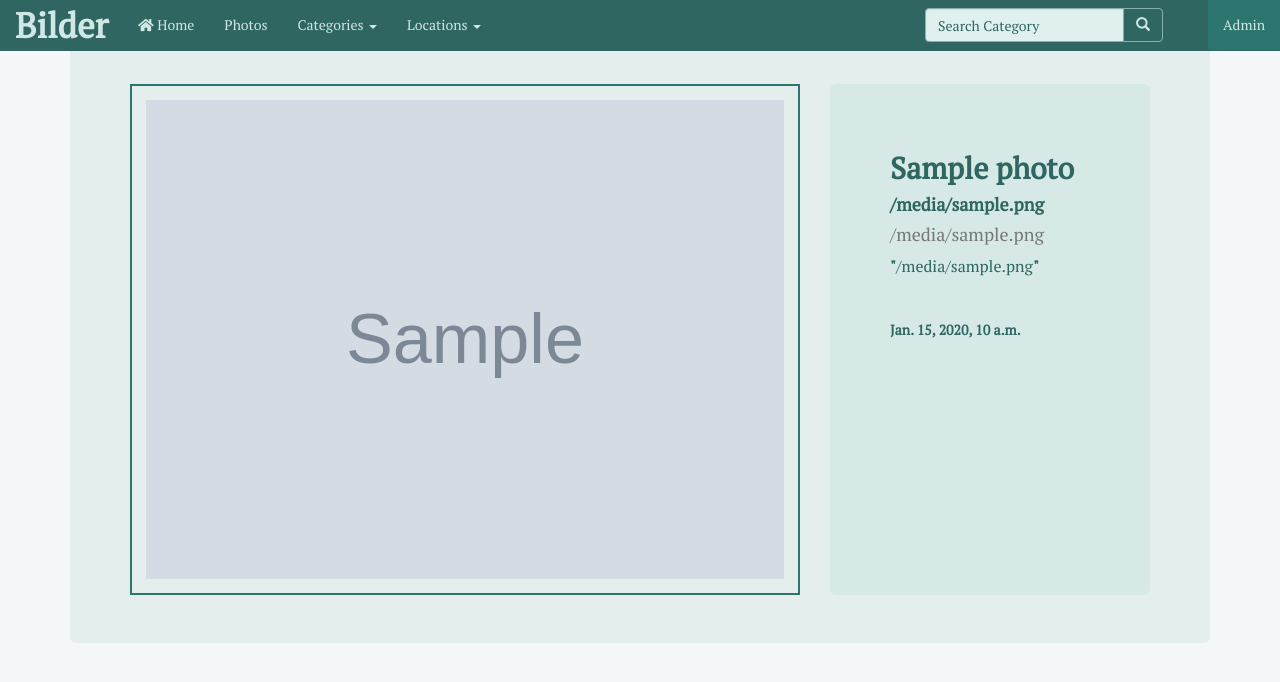
After one commit to Collin9726/Bilder, a Django app: template photos/templates/photo.html in a window 1280 px wide. The commit adds this page. Shown: the top 682 px of the page. Run offline with Django 3.2, Linux system fonts and the light colour scheme; the template is opened without the code that fills it: most values are stand-ins (such as "Sample title", 1, 10 or a date in 2020); grey boxes marked "Sample" are stand-in pictures; some libraries are stand-ins or nearby versions.

Commit message:
enable clicking on photo to view details

```diff
--- a/photos/templates/all.html
+++ b/photos/templates/all.html
@@ -17,7 +17,7 @@
                             {% endif %}
                              <div class="col-xs-12 col-sm-6 col-md-4 cards">
                                  <div class="card">
-                                     <img class="card-img-top" src="{{photo.image_url.url}}" alt="Card image cap">
+                                     <a href="../photo/{{photo.id}}"><img class="card-img-top" src="{{photo.image_url.url}}" alt="{{photo.image_name}}"></a>
                                      <div class="card-body">
                                          <h4 class="card-title">{{photo.image_name}}</h4>
                                          <h5 class="card-subtitle mb-2 text-muted">{{photo.post_date}}</h5>
--- a/photos/templates/navbar.html
+++ b/photos/templates/navbar.html
@@ -22,11 +22,12 @@
           <div class="collapse navbar-collapse" id="bs-example-navbar-collapse-1">
             <ul class="nav navbar-nav">
               <li><a href="/"><span class="fa fa-home"></span> Home <span class="sr-only">(current)</span></a></li>
+              <li><a href="/home">Photos</a></li>
               <li class="dropdown">
                 <a href="#" class="dropdown-toggle" data-toggle="dropdown" role="button" aria-haspopup="true" aria-expanded="false">Categories <span class="caret"></span></a>
                 <ul class="dropdown-menu">
                   {% for category in categories %}
-                  <li><a href="#">{{category.category_name | title}}</a></li>
+                  <li><a href="/category/{{category.id}}">{{category.category_name | title}}</a></li>
                   {% empty %}
 
                   {% endfor %}
@@ -54,7 +55,7 @@
             <!--navbar form-->
             <form class="navbar-form navbar-right">
               <div class="input-group">
-                  <input type="text" class="form-control" placeholder="Search Article" name="article">
+                  <input type="text" class="form-control" placeholder="Search Category" name="search_category">
                   <div class="input-group-btn">
                       <button class="btn btn-default" type="submit"><i class="glyphicon glyphicon-search"></i></button>
                   </div>
--- /dev/null
+++ b/photos/templates/photo.html
@@ -0,0 +1,31 @@
+{%extends 'base.html'%}
+
+{% block content %}
+{{block.super}}
+
+<div class="container">
+    <div class="row">
+        <div class="col-xs-12 photo-page">
+            <div class="jumbotron jumbo-photo">
+                <div class="row display-flex">
+                    <div class="col-xs-12 col-md-8">
+                        <div class="card">
+                            <img class="card-img-top" src="{{photo.image_url.url}}" alt="{{photo.image_name}}">
+                        </div>
+                    </div>
+                    <div class="col-xs-12 col-md-4">
+                        <div class="jumbotron jumbo-txt full-height">
+                            <h2><b>{{photo.image_name}}</b></h2>
+                            <h4><b>{{photo.image_category}}</b></h4>
+                            <h4 class="text-muted">{{photo.image_location}}</h4>
+                            <p><b>"</b>{{photo.image_description}}<b>"</b></p><br>
+                            <h5><b>{{photo.post_date}}</b></h5>
+                        </div>
+                    </div>
+                </div>
+            </div>
+        </div>
+    </div>
+</div>
+
+{% endblock %}
--- a/photos/urls.py
+++ b/photos/urls.py
@@ -6,6 +6,7 @@ from . import views
 urlpatterns=[
     url(r'^$',views.welcome,name = 'welcome'),
     url(r'^home/$', views.home, name = 'home'),
+    url(r'^photo/(\d+)',views.display_photo,name = 'display_photo'),
 ]
 
 if settings.DEBUG:
--- a/static/css/photosapp.css
+++ b/static/css/photosapp.css
@@ -181,14 +181,14 @@ html, body{
     font-weight: bolder;
 }
 
-.card{
+.home-page .card{
     color: rgb(45, 117, 111);
     border: 2px solid rgb(45, 117, 111);
     padding: 1em;
     height: 100%;
 }
 
-.card img {
+.home-page .card img {
     width: 100%;
     height: 30vh;
     object-fit: cover;
@@ -206,3 +206,32 @@ html, body{
 .cards{
     margin-bottom: 1em;
 }
+
+.photo-page .card{
+    border: 2px solid rgb(45, 117, 111);
+    padding: 1em;
+}
+
+.photo-page .card img {
+    width: 100%;
+    object-fit: cover;
+}
+
+.home-page .card img:hover {
+    opacity: 0.7;
+}
+
+.jumbo-photo{
+    padding-top: 6em;
+    background-color: rgb(227, 238, 237);
+}
+
+.jumbo-txt{
+    /* padding-top: 6em; */
+    background-color: rgb(214, 233, 231);
+}
+
+
+.jumbo-txt p{
+    font-size: medium;
+}
```
Also changed, not shown: photos/views.py (+10 -0 lines).
